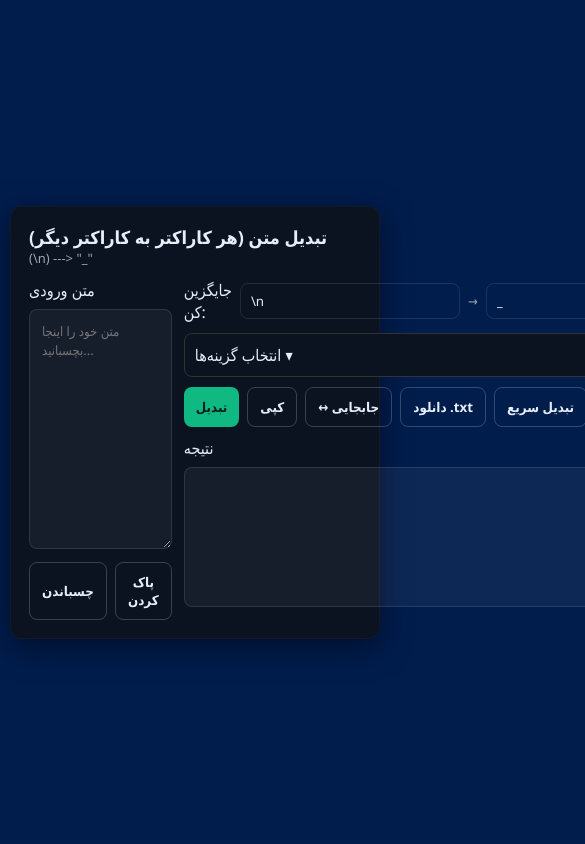
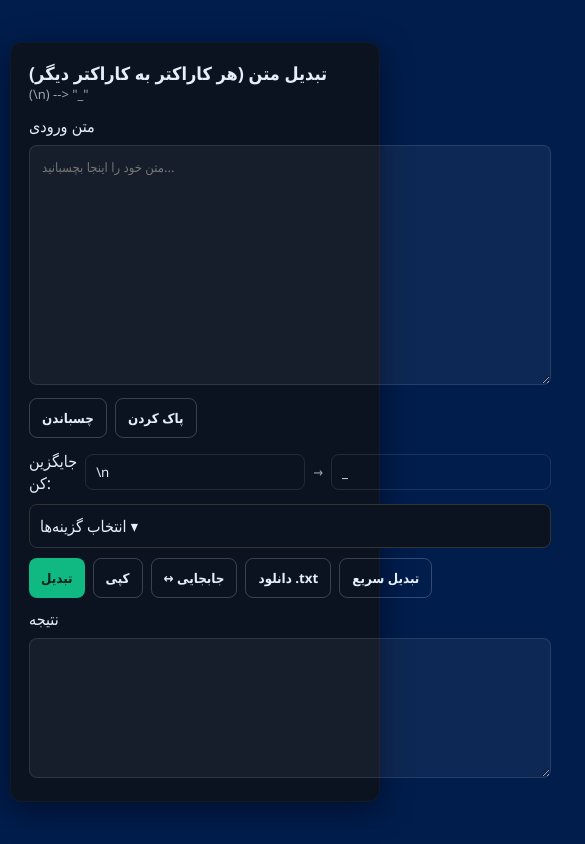
Before and after one commit to AlirezaAsady/alirezaasady.github.io, a plain HTML site: page index.html in a window 390 px wide. Shown: the top 844 px of the page, 585 px wide, since content can reach past the window. Drawn offline with Linux system fonts and the light colour scheme.

Commit message:
Update index.html

```diff
--- a/index.html
+++ b/index.html
@@ -18,6 +18,9 @@
     h1{font-size:18px;margin:0;}
     p.lead{margin:0;color:var(--muted); font-size:13px;}
     .grid{display:grid; grid-template-columns:1fr 1fr; gap:12px; margin-top:12px;}
+    @media (max-width: 768px) {
+    .grid {
+        grid-template-columns: 1fr;}}
     textarea{width:100%; height:240px; padding:12px; resize:vertical; min-height:140px;
              background:rgba(255,255,255,0.05); border:1px solid rgba(255,255,255,0.1);
              color:var(--text); border-radius:8px; font-size:13px; line-height:1.5; margin-top: 8px;}
@@ -48,7 +51,7 @@
   <div class="wrap">
     <header>
       <h1>تبدیل متن (هر کاراکتر به کاراکتر دیگر)</h1>
-      <p class="lead"> (<code>\n</code>) <code>---></code> "_"</p>
+      <p class="lead"> (<code>\n</code>) <code>--></code> "_"</p>
     </header>
 
     <div class="grid">
```
